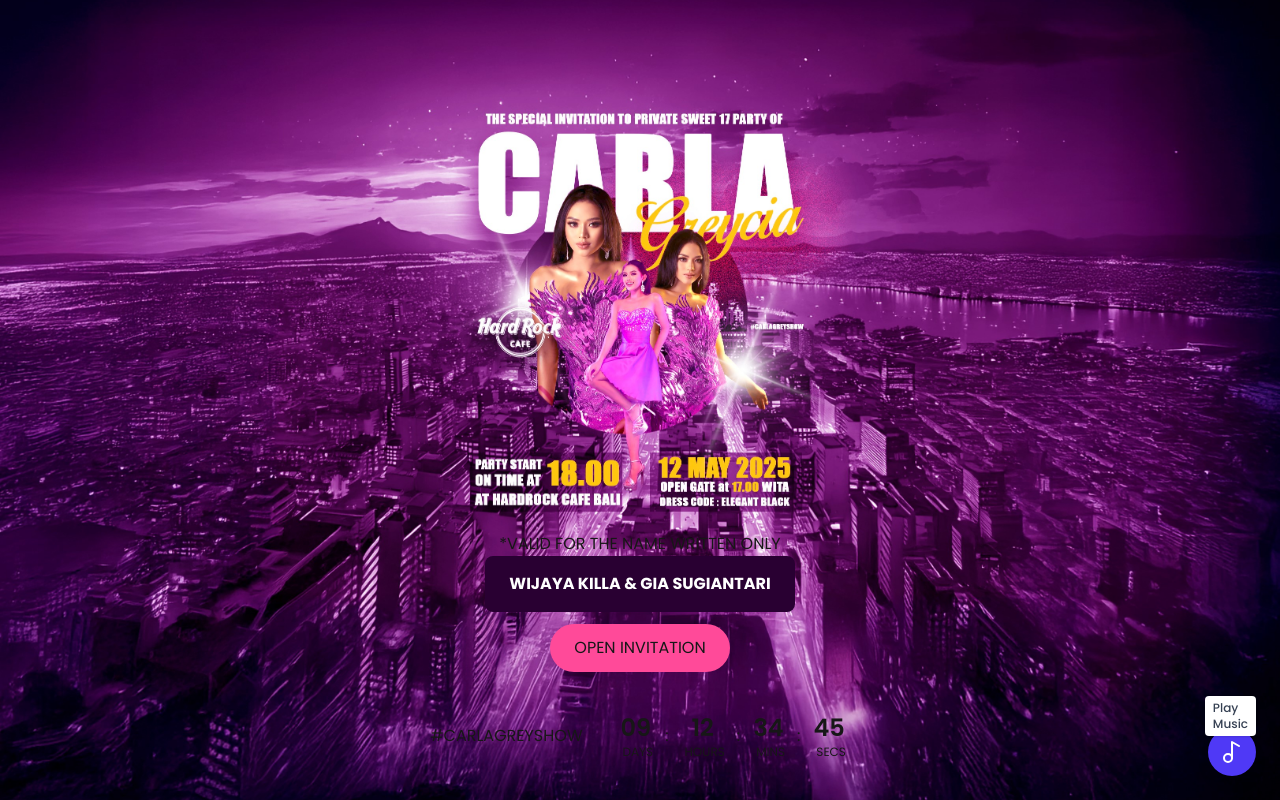
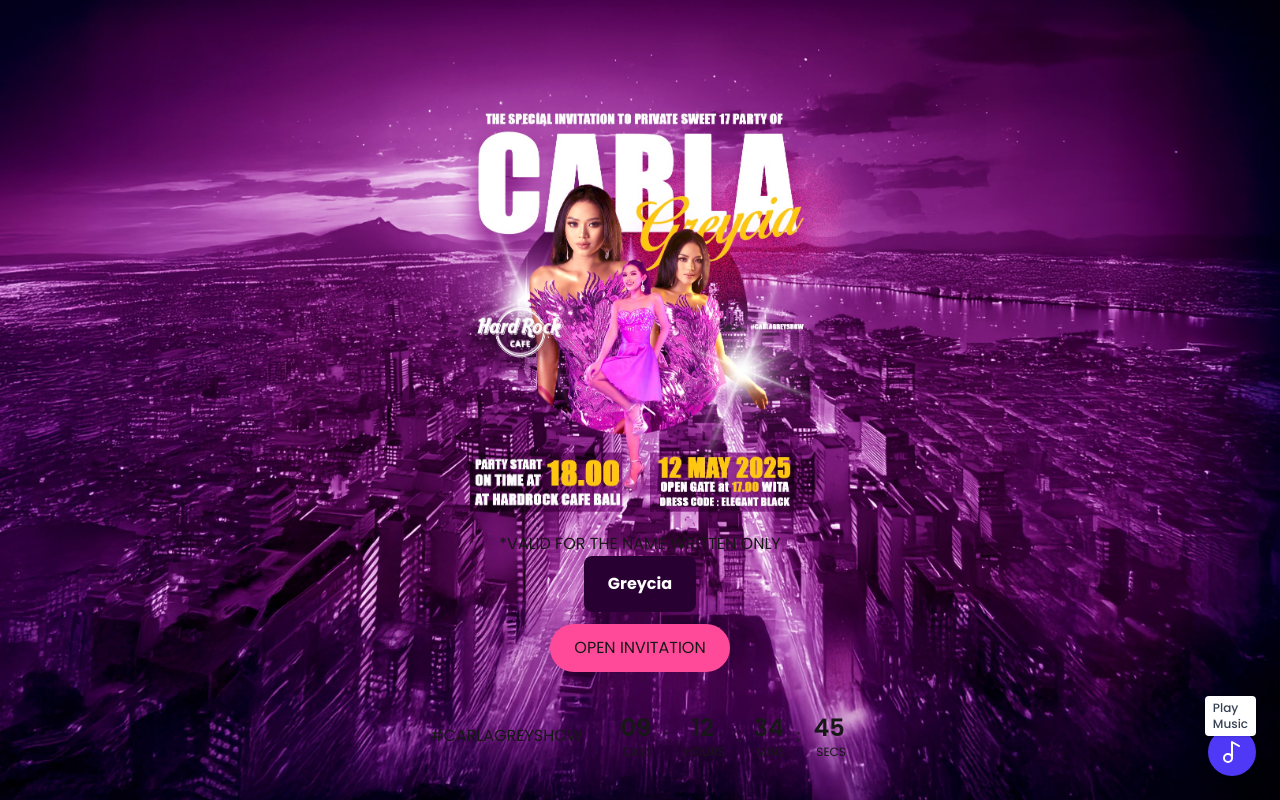
Before and after one commit to raiwirawan/carlagreycia-birthday, a Next.js app: page / in a window 1280 px wide. Built offline with nearby package versions, Linux system fonts and the light colour scheme.

Commit message:
Add useSearchParam to get guest name in welcome section

```diff
--- a/components/welcome-section.tsx
+++ b/components/welcome-section.tsx
@@ -1,7 +1,23 @@
+"use client";
+
 import Button from "./button";
 import Countdown from "./countdown";
+import { useSearchParams } from "next/navigation";
+import sanitizeHtml from "sanitize-html";
 
 export default function WelcomeSection() {
+	const searchParams = useSearchParams();
+	const guestName = searchParams.get("guest") || "Greycia";
+
+	// Decode URL-encoded string (e.g., "Jane+and+Family" → "Jane and Family")
+	const decodedGuestName = decodeURIComponent(guestName);
+
+	// Sanitize to prevent XSS
+	const cleanGuestName = sanitizeHtml(decodedGuestName, {
+		allowedTags: [], // No HTML tags allowed
+		allowedAttributes: {}, // No attributes allowed
+	});
+
 	return (
 		<div className="w-full h-screen flex items-center justify-center relative bg-[url('/very_newest_cropped.jpg')] bg-cover bg-center">
 			<div className="container mx-auto w-full h-full px-5 py-10 flex items-center justify-center">
@@ -10,7 +26,7 @@ export default function WelcomeSection() {
 					<div className="flex flex-col items-center justify-center flex-none">
 						<div className="">*VALID FOR THE NAME WRITTEN ONLY</div>
 						<div className="px-6 py-4 bg-[#290032] rounded-lg text-white font-bold mb-3">
-							WIJAYA KILLA & GIA SUGIANTARI
+							{cleanGuestName}
 						</div>
 						<Button
 							text={"OPEN INVITATION"}
--- a/package.json
+++ b/package.json
@@ -13,6 +13,7 @@
     "next": "15.3.1",
     "react": "^19.0.0",
     "react-dom": "^19.0.0",
+    "sanitize-html": "^2.16.0",
     "tailwind-merge": "^3.2.0"
   },
   "devDependencies": {
@@ -21,6 +22,7 @@
     "@types/node": "^20",
     "@types/react": "^19",
     "@types/react-dom": "^19",
+    "@types/sanitize-html": "^2.15.0",
     "eslint": "^9",
     "eslint-config-next": "15.3.1",
     "tailwindcss": "^4",
```
Also changed, not shown: 1 other file (tests, documents, lock files or other folders).
